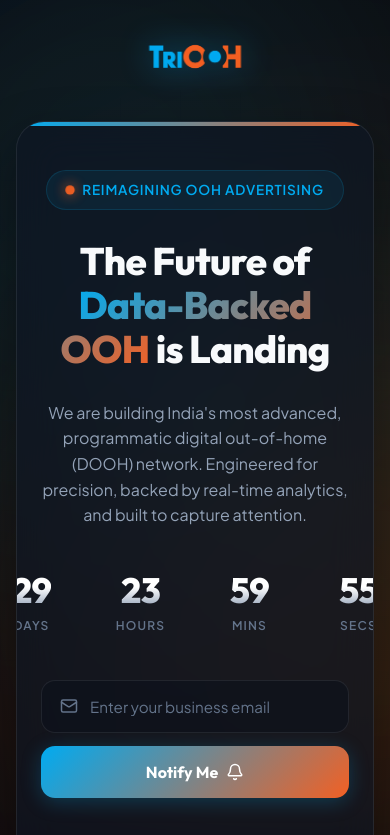
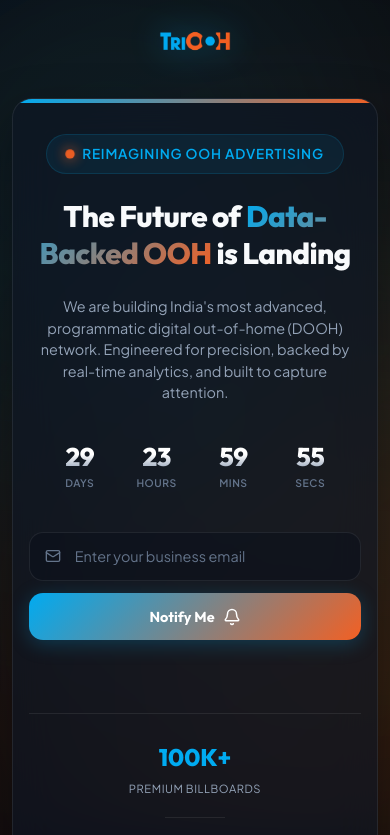
Before and after one commit to Abhinavvarshney2003/triooh, a website: page coming-soon/index.html in a window 390 px wide. Shown: the top 835 px of the page. Drawn offline with nearby package versions, Linux system fonts and the light colour scheme.

Commit message:
style: optimize coming-soon layout for small screens (max-width 480px) to prevent overflow

```diff
--- a/coming-soon/styles.css
+++ b/coming-soon/styles.css
@@ -568,3 +568,81 @@
     padding-top: 1.5rem;
   }
 }
+
+@media (max-width: 480px) {
+  .coming-soon-container {
+    padding: 1rem 0.75rem;
+  }
+
+  .logo img {
+    height: 50px;
+  }
+
+  .cs-content {
+    padding: 2.2rem 1rem;
+    gap: 1.5rem;
+    border-radius: 20px;
+  }
+
+  .cs-title {
+    font-size: 1.85rem;
+    line-height: 1.25;
+  }
+
+  .cs-description {
+    font-size: 0.9rem;
+    line-height: 1.5;
+  }
+
+  .countdown-wrapper {
+    gap: 0.4rem;
+  }
+
+  .countdown-item {
+    width: 58px;
+  }
+
+  .countdown-number {
+    font-size: 1.6rem;
+  }
+
+  .countdown-label {
+    font-size: 0.65rem;
+    letter-spacing: 0.05em;
+    margin-top: 0.35rem;
+  }
+
+  .countdown-separator {
+    font-size: 1.3rem;
+    padding-bottom: 0.6rem;
+  }
+
+  .form-input {
+    padding: 0.9rem 1rem 0.9rem 2.8rem;
+    font-size: 0.9rem;
+  }
+
+  .input-icon {
+    left: 1rem;
+    width: 16px;
+    height: 16px;
+  }
+
+  .btn {
+    padding: 0.9rem 1.5rem;
+    font-size: 0.9rem;
+  }
+
+  .teaser-stats {
+    padding-top: 1.5rem;
+    gap: 1.2rem;
+  }
+
+  .teaser-val {
+    font-size: 1.5rem;
+  }
+
+  .teaser-lbl {
+    font-size: 0.7rem;
+  }
+}
```
